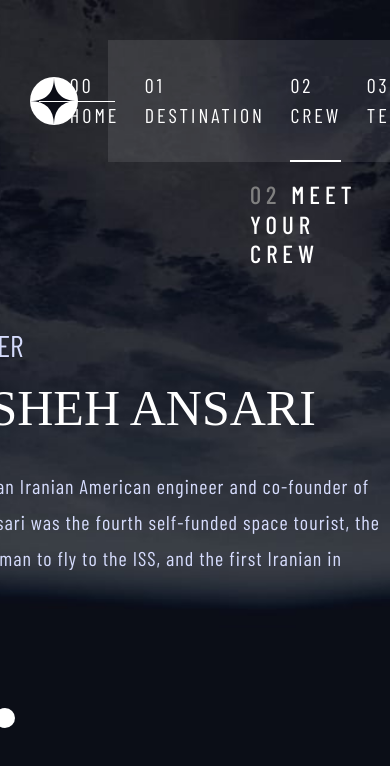
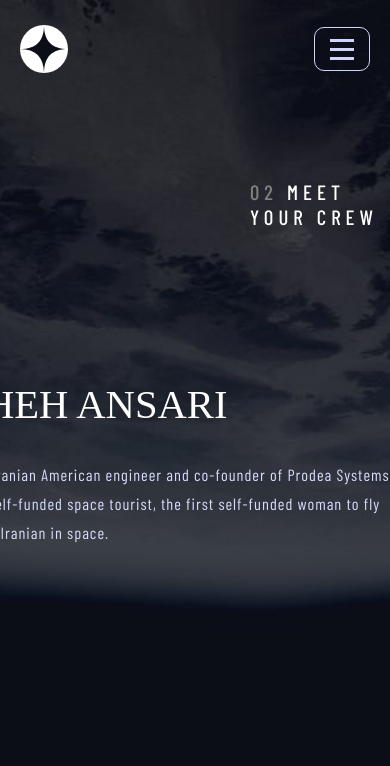
Before and after one commit to M8Eggman/React-Space-Router, a React (Vite) app: page /React-Space-Router/crew/anousheh in a window 390 px wide. Shown: the top 766 px of the page. Built offline with nearby package versions, Linux system fonts and the light colour scheme; a web font is replaced by a local one.

Commit message:
responsive home

```diff
--- a/src/App.css
+++ b/src/App.css
@@ -11,3 +11,23 @@ body {
 #root {
   height: 100%;
 }
+@media screen and (max-width: 992px) {
+  html {
+    font-size: 15px;
+  }
+}
+@media screen and (max-width: 768px) {
+  html {
+    font-size: 14px;
+  }
+}
+@media screen and (max-width: 576px) {
+  html {
+    font-size: 13px;
+  }
+}
+@media screen and (max-width: 375px) {
+  html {
+    font-size: 12px;
+  }
+}
--- a/src/components/nav/Nav.css
+++ b/src/components/nav/Nav.css
@@ -6,6 +6,13 @@
   padding-block: 40px;
   position: fixed;
   top: 0;
+}
+#root > nav button {
+  display: none;
+  border: #d0d6f9 1px solid;
+  padding: 10px 15px;
+  border-radius: 10px;
+  background: none;
 }
 #root > nav .navLogo {
   padding-inline: 30px;
@@ -33,8 +40,8 @@
   gap: 7.5%;
 }
 #root > nav ul li {
-  font-size: 20px;
-  letter-spacing: 3px;
+  font-size: 1.25rem; /* 20px */
+  letter-spacing: 0.1875rem; /* 3px */
   box-sizing: border-box;
 }
 #root > nav ul li a {
@@ -52,3 +59,43 @@
 #root > nav a.active {
   border-bottom: 2px solid white;
 }
+
+@media screen and (max-width: 992px) {
+  #root > nav {
+    padding-block: 25px;
+  }
+  #root > nav .navLogo::after {
+    width: 50%;
+  }
+  #root > nav ul {
+    flex: 5;
+  }
+}
+@media screen and (max-width: 768px) {
+  #root > nav .navLogo {
+    padding-inline: 30px;
+    display: flex;
+    align-items: center;
+    position: relative;
+    flex: 1;
+  }
+  #root > nav {
+    padding-inline: 20px;
+  }
+  #root > nav .navLogo::after {
+    width: 0;
+    height: 0;
+  }
+  #root > nav ul {
+    display: none;
+  }
+  #root > nav button {
+    display: block;
+  }
+  #root > nav .navLogo {
+    padding-inline: 0;
+    flex: initial;
+  }
+}
+@media screen and (max-width: 576px) {
+}
--- a/src/components/nav/Nav.jsx
+++ b/src/components/nav/Nav.jsx
@@ -1,5 +1,7 @@
 import "./Nav.css";
 import logo from "../../assets/shared/logo.svg";
+import hamburger from "../../assets/shared/icon-hamburger.svg";
+import close from "../../assets/shared/icon-close.svg";
 import { NavLink } from "react-router-dom";
 
 export default function Nav() {
@@ -25,6 +27,7 @@ export default function Nav() {
             <NavLink to="/React-Space-Router/technology">03 TECHNOLOGY</NavLink>
           </li>
         </ul>
+        <button><img src={hamburger} alt="" /></button>
       </nav>
     </>
   );
--- a/src/pages/home/Home.css
+++ b/src/pages/home/Home.css
@@ -46,13 +46,55 @@
   font-size: 1.875rem; /* 30px */
   margin: 0;
 }
+@media screen and (max-width: 992px) {
+  .home {
+    flex-direction: column;
+    justify-content: initial;
+    align-items: center;
+    padding-top: 150px;
+  }
+  .homeText p {
+    text-align: center;
+  }
+  .homeText p:last-of-type {
+    margin-bottom: 40px;
+  }
+  .homeText h1 {
+    text-align: center;
+  }
+  .homeText h1 {
+    font-size: 12rem;
+  }
+  .homeButton {
+    width: 225px;
+    height: 225px;
+  }
+}
 @media screen and (max-width: 768px) {
   .sectionHome {
     background-image: url("../../assets/home/background-home-tablet.jpg");
+  }
+  .home {
+    padding-top: 100px;
+  }
+  .homeText {
+    width: 80vw;
+  }
+  .homeText h1 {
+    text-align: center;
+    font-size: 11rem;
   }
 }
 @media screen and (max-width: 576px) {
   .sectionHome {
     background-image: url("../../assets/home/background-home-mobile.jpg");
   }
+  .homeText h1 {
+    font-size: 8rem;
+  }
 }
+@media screen and (max-width: 375px) {
+  .homeText {
+    width: 95vw;
+  }
+}
```
